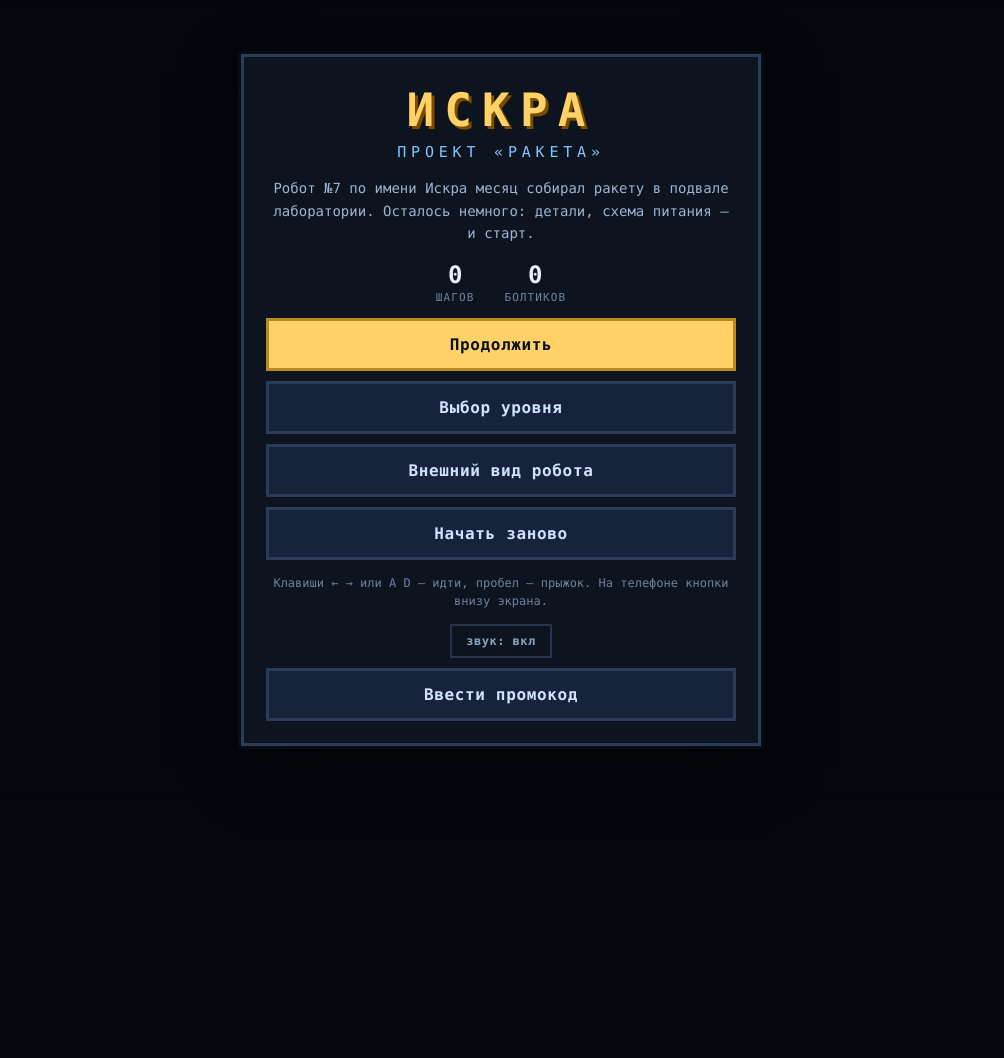
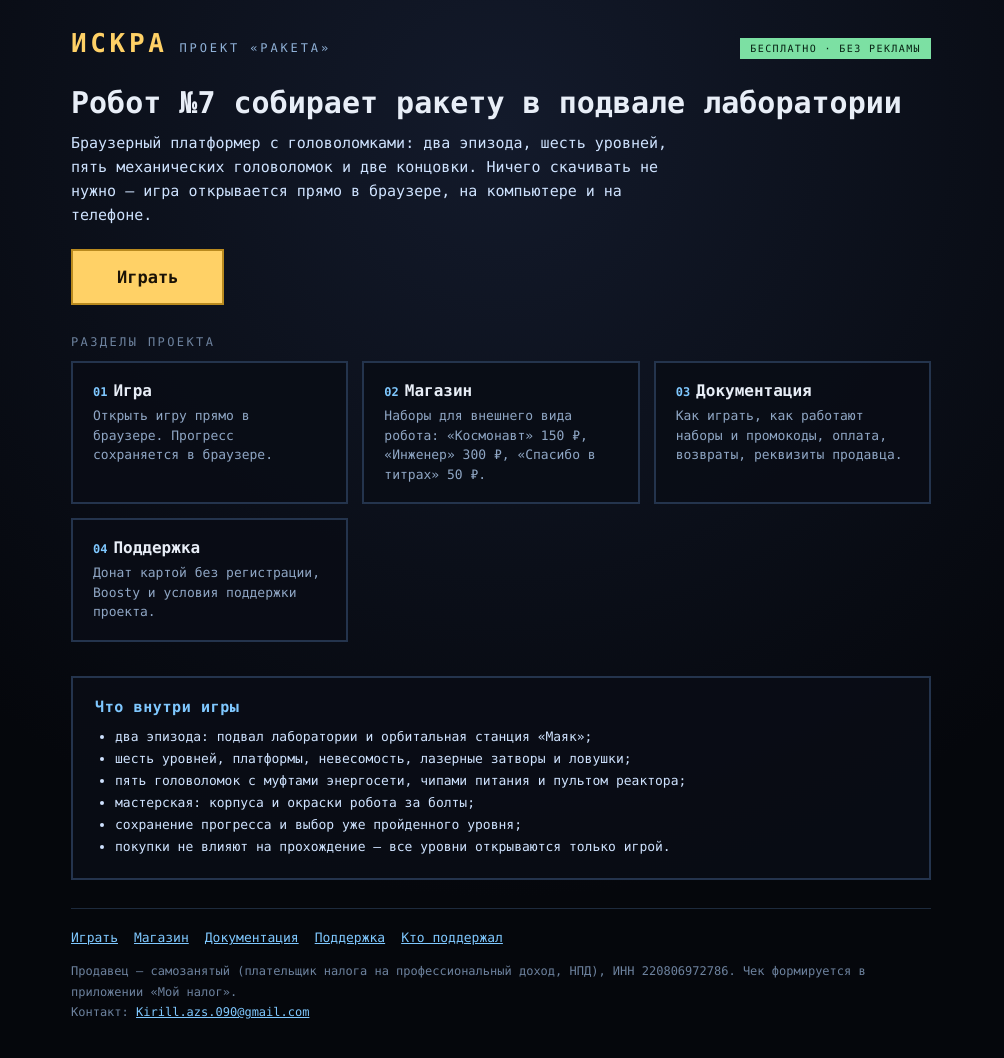
Before and after one commit to Kirtus228/iskra-game, a plain HTML site: page index.html in a window 1280 px wide. Shown: the whole page, without its empty margins (139-1143 px from the left). Before the commit the page ends 800 px from the top, so only its background shows below. Drawn offline with Linux system fonts and the light colour scheme.

Commit message:
Игра «Искра»: обновление index.html

```diff
--- a/index.html
+++ b/index.html
@@ -1,135 +1,114 @@
 <!doctype html>
 <html lang="ru">
 <head>
-  <meta charset="utf-8" />
-  <meta name="viewport" content="width=device-width, initial-scale=1, maximum-scale=1, user-scalable=no, viewport-fit=cover" />
-  <meta name="theme-color" content="#0b0d14" />
-  <title>Искра: проект «Ракета»</title>
-  <link rel="stylesheet" href="style.css?v=20261110-2" />
-  <script src="https://yandex.ru/games/sdk/v2"></script>
+<meta charset="utf-8" />
+<meta name="viewport" content="width=device-width, initial-scale=1" />
+<meta name="description" content="«Искра: проект «Ракета»» — бесплатный браузерный пластилиновый платформер с головоломками. Играть, магазин наборов, документация и поддержка проекта." />
+<meta name="theme-color" content="#0b0d14" />
+<title>Искра: проект «Ракета» — главная</title>
+<style>
+  :root { color-scheme: dark; }
+  * { box-sizing: border-box; }
+  body {
+    margin: 0; min-height: 100vh; display: flex; justify-content: center;
+    padding: 28px 20px 40px; background: radial-gradient(circle at 50% 12%, #131a2b, #05070c 68%);
+    color: #e8eef7; font-family: Consolas, "Courier New", monospace;
+  }
+  .wrap { width: 100%; max-width: 860px; }
+  header { display: flex; align-items: baseline; gap: 12px; flex-wrap: wrap; margin-bottom: 26px; }
+  .logo { font-size: 26px; font-weight: 700; letter-spacing: 0.14em; color: #ffd166; }
+  .logo-sub { font-size: 12px; letter-spacing: 0.24em; text-transform: uppercase; color: #8fb0d6; }
+  .badge {
+    margin-left: auto; padding: 5px 10px; font-size: 10px; letter-spacing: 0.14em;
+    text-transform: uppercase; color: #062012; background: #7ce0a3;
+  }
+  h1 { margin: 0 0 10px; font-size: 30px; line-height: 1.2; color: #e8eef7; }
+  .lead { margin: 0 0 22px; font-size: 15px; line-height: 1.6; color: #cfe3ff; max-width: 640px; }
+  .play {
+    display: inline-block; margin: 0 0 30px; padding: 16px 44px; text-decoration: none;
+    font-weight: 700; font-size: 17px; color: #1a1206; background: #ffd166;
+    border: 2px solid #b98a1f;
+  }
+  .play:hover { background: #ffdd8a; }
+  .menu-title { margin: 0 0 12px; font-size: 12px; letter-spacing: 0.2em; text-transform: uppercase; color: #6d829e; }
+  .menu { display: grid; grid-template-columns: repeat(auto-fit, minmax(240px, 1fr)); gap: 14px; }
+  .item {
+    display: block; padding: 18px 20px; text-decoration: none; color: inherit;
+    background: rgba(9, 13, 22, 0.9); border: 2px solid #24344d;
+  }
+  .item:hover { border-color: #7fc8ff; }
+  .item h2 { margin: 0 0 6px; font-size: 16px; color: #e8eef7; }
+  .item p { margin: 0; font-size: 13px; line-height: 1.5; color: #8fa6c4; }
+  .item .num { color: #7fc8ff; font-size: 12px; margin-right: 6px; }
+  .about { margin: 34px 0 0; padding: 20px 22px; background: rgba(9, 13, 22, 0.9); border: 2px solid #24344d; }
+  .about h2 { margin: 0 0 10px; font-size: 15px; letter-spacing: 0.04em; color: #7fc8ff; }
+  .about ul { margin: 0; padding-left: 20px; font-size: 13px; line-height: 1.7; color: #cfe3ff; }
+  footer { margin-top: 28px; padding-top: 18px; border-top: 1px solid #1d2a3d; font-size: 12px; line-height: 1.7; color: #6d829e; }
+  footer a { color: #7fc8ff; }
+  .links { display: flex; flex-wrap: wrap; gap: 16px; margin-bottom: 12px; font-size: 13px; }
+</style>
 </head>
 <body>
-  <div id="app">
-    <canvas id="game"></canvas>
+<div class="wrap">
+  <header>
+    <div class="logo">ИСКРА</div>
+    <div class="logo-sub">проект «Ракета»</div>
+    <div class="badge">бесплатно · без рекламы</div>
+  </header>
 
-    <div id="hud" class="hidden">
-      <div class="hud-top">
-        <div class="pill"><span class="lbl">болты</span><span id="hud-bolts">0</span></div>
-        <div class="pill"><span class="lbl">детали</span><span id="hud-parts">0/3</span></div>
-      </div>
+  <h1>Робот №7 собирает ракету в подвале лаборатории</h1>
+  <p class="lead">
+    Браузерный платформер с головоломками: два эпизода, шесть уровней, пять механических
+    головоломок и две концовки. Ничего скачивать не нужно — игра открывается прямо в браузере,
+    на компьютере и на телефоне.
+  </p>
+
+  <a class="play" href="game.html">Играть</a>
+
+  <p class="menu-title">Разделы проекта</p>
+  <nav class="menu">
+    <a class="item" href="game.html">
+      <h2><span class="num">01</span>Игра</h2>
+      <p>Открыть игру прямо в браузере. Прогресс сохраняется в браузере.</p>
+    </a>
+    <a class="item" href="shop.html">
+      <h2><span class="num">02</span>Магазин</h2>
+      <p>Наборы для внешнего вида робота: «Космонавт» 150 ₽, «Инженер» 300 ₽, «Спасибо в титрах» 50 ₽.</p>
+    </a>
+    <a class="item" href="docs.html">
+      <h2><span class="num">03</span>Документация</h2>
+      <p>Как играть, как работают наборы и промокоды, оплата, возвраты, реквизиты продавца.</p>
+    </a>
+    <a class="item" href="donate.html">
+      <h2><span class="num">04</span>Поддержка</h2>
+      <p>Донат картой без регистрации, Boosty и условия поддержки проекта.</p>
+    </a>
+  </nav>
+
+  <section class="about">
+    <h2>Что внутри игры</h2>
+    <ul>
+      <li>два эпизода: подвал лаборатории и орбитальная станция «Маяк»;</li>
+      <li>шесть уровней, платформы, невесомость, лазерные затворы и ловушки;</li>
+      <li>пять головоломок с муфтами энергосети, чипами питания и пультом реактора;</li>
+      <li>мастерская: корпуса и окраски робота за болты;</li>
+      <li>сохранение прогресса и выбор уже пройденного уровня;</li>
+      <li>покупки не влияют на прохождение — все уровни открываются только игрой.</li>
+    </ul>
+  </section>
+
+  <footer>
+    <div class="links">
+      <a href="game.html">Играть</a>
+      <a href="shop.html">Магазин</a>
+      <a href="docs.html">Документация</a>
+      <a href="donate.html">Поддержка</a>
+      <a href="thanks.html">Кто поддержал</a>
     </div>
-
-    <div id="menu" class="overlay">
-      <div class="card">
-        <div class="logo">ИСКРА</div>
-        <div class="logo-sub">проект «Ракета»</div>
-        <p class="sub">Робот №7 по имени Искра месяц собирал ракету в подвале лаборатории. Осталось немного: детали, схема питания — и старт.</p>
-        <div class="row-stats">
-          <div><span id="menu-best">0</span><small>шагов</small></div>
-          <div><span id="menu-bolts">0</span><small>болтиков</small></div>
-        </div>
-        <button id="btn-play" class="primary">Продолжить</button>
-        <button id="btn-levels" class="ghost">Выбор уровня</button>
-        <button id="btn-skins" class="ghost">Внешний вид робота</button>
-        <button id="btn-restart" class="ghost">Начать заново</button>
-        <button id="btn-bonus" class="ghost ad-line hidden">Бонус: +50 болтиков <small>за рекламу</small></button>
-        <p class="hint">Клавиши ← → или A D — идти, пробел — прыжок. На телефоне кнопки внизу экрана.</p>
-        <button id="btn-mute" class="tiny-btn">звук: вкл</button>
-        <button id="btn-code" class="ghost" type="button">Ввести промокод</button>
-        <button id="btn-donate" class="ghost hidden" type="button">Поддержать проект</button>
-        <p id="patron-line" class="hint patron hidden">Спасибо за поддержку проекта</p>
-      </div>
-    </div>
-
-    <div id="levels" class="overlay hidden">
-      <div class="card">
-        <h2>Выбор уровня</h2>
-        <p class="sub">Пройденные уровни открыты. Замок снимается, когда доходишь до главы в сюжете.</p>
-        <div id="levels-list" class="levels-list"></div>
-        <button id="btn-levels-close" class="ghost">Назад</button>
-      </div>
-    </div>
-
-    <div id="skins" class="overlay hidden">
-      <div class="card">
-        <h2>Мастерская</h2>
-        <p class="sub">Трать болты на корпус и окраску. Внешний вид не влияет на физику и прыжки.</p>
-        <div class="skin-label">Корпус</div>
-        <div id="skin-shapes" class="skin-list"></div>
-        <div class="skin-label">Окраска</div>
-        <div id="skin-colors" class="skin-list"></div>
-        <button id="btn-skins-close" class="ghost">Назад</button>
-      </div>
-    </div>
-
-    <div id="puzzle-ui" class="hidden">
-      <h2 id="pz-title"></h2>
-      <p id="pz-sub"></p>
-      <div id="pz-cond"></div>
-    </div>
-
-    <div id="finale-ui" class="hidden">
-      <h2 id="fin-title"></h2>
-      <p id="fin-sub"></p>
-      <p class="fin-hint">тап — пропустить</p>
-    </div>
-
-    <div id="pz-back" class="hidden">
-      <button id="btn-pz-back">В меню</button>
-    </div>
-
-    <div id="choice" class="overlay hidden">
-      <div class="card">
-        <h2>Топлива хватит на одно</h2>
-        <p class="sub">Искра держит руку над переключателем. Второй робот моргает индикатором за переборкой.</p>
-        <button id="btn-choice-friend" class="primary">Забрать второго робота</button>
-        <button id="btn-choice-alone" class="ghost">Улететь одному</button>
-      </div>
-    </div>
-
-    <div id="story" class="overlay hidden">
-      <div class="card story">
-        <div id="story-tag" class="tag"></div>
-        <h2 id="story-title"></h2>
-        <p id="story-text"></p>
-        <button id="btn-story" class="primary">Дальше</button>
-      </div>
-    </div>
-
-    <div id="dead" class="overlay hidden">
-      <div class="card">
-        <h2>Искра сломался</h2>
-        <p class="sub" id="dead-text">Корпус повреждён, но ядро цело.</p>
-        <button id="btn-continue" class="primary ad-line hidden">Продолжить с контрольной точки <small>за рекламу</small></button>
-        <button id="btn-retry" class="primary">С начала уровня</button>
-        <button id="btn-dead-home" class="ghost">В меню</button>
-      </div>
-    </div>
-
-    <div id="pausemenu" class="overlay hidden">
-      <div class="card">
-        <h2>Пауза</h2>
-        <button id="btn-resume" class="primary">Продолжить</button>
-        <button id="btn-pause-home" class="ghost">В меню</button>
-        <p class="hint">Управление: ← → идти, прыжок — пробел или кнопка справа.</p>
-      </div>
-    </div>
-
-    <div id="code" class="overlay hidden">
-      <div class="card">
-        <h2>Промокод</h2>
-        <p class="sub">Код из письма после покупки набора. Одноразовый и работает на этом устройстве.</p>
-        <input id="code-input" class="code-input" type="text" inputmode="text" autocomplete="off"
-               autocapitalize="characters" spellcheck="false" maxlength="24" placeholder="ISKRA-K-7K3M-9Q2F" />
-        <button id="btn-code-ok" class="primary">Активировать</button>
-        <p id="code-msg" class="hint"></p>
-        <p class="hint">Купить набор — <a class="link" href="shop.html">магазин</a></p>
-        <button id="btn-code-close" class="ghost">Назад</button>
-      </div>
-    </div>
-
-    <button id="btn-pause" class="tiny-btn pause-btn hidden">II</button>
-  </div>
-  <script src="game.js?v=20261110-2"></script>
+    Продавец — самозанятый (плательщик налога на профессиональный доход, НПД), ИНН 220806972786.
+    Чек формируется в приложении «Мой налог».<br />
+    Контакт: <a href="mailto:Kirill.azs.090@gmail.com">Kirill.azs.090@gmail.com</a>
+  </footer>
+</div>
 </body>
 </html>
```
